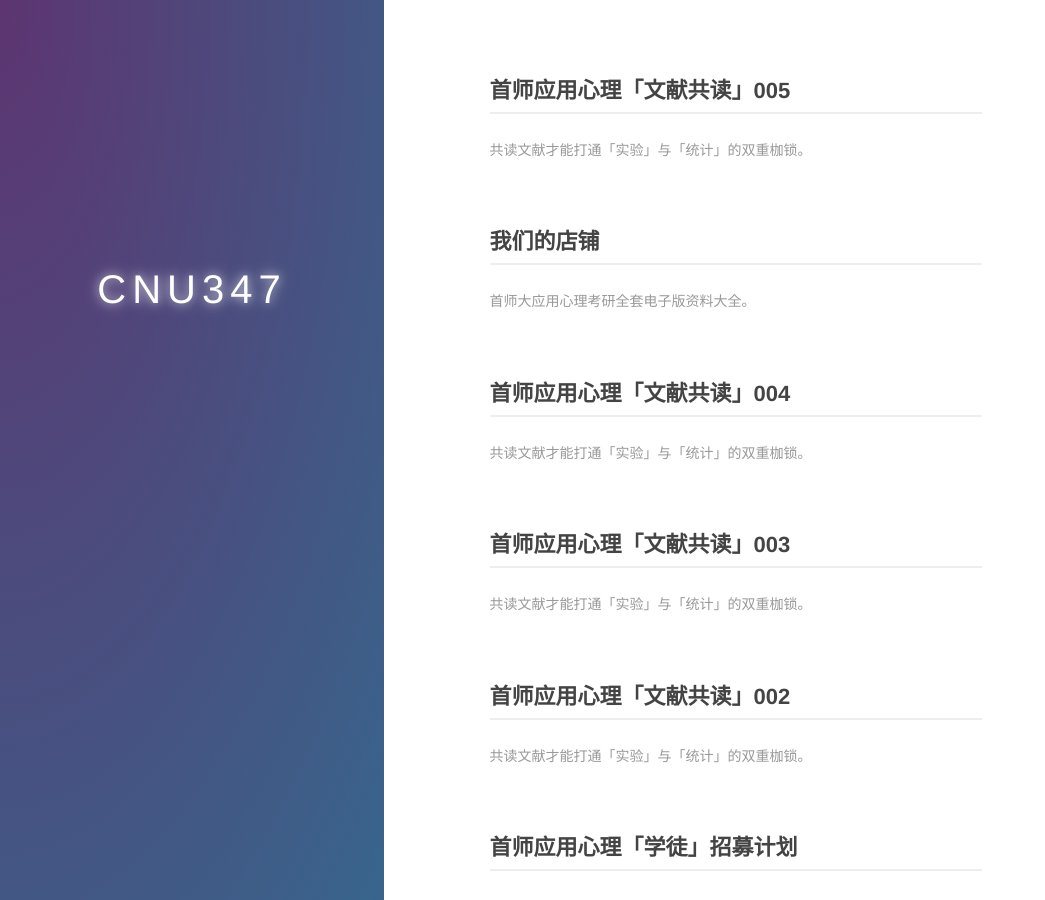
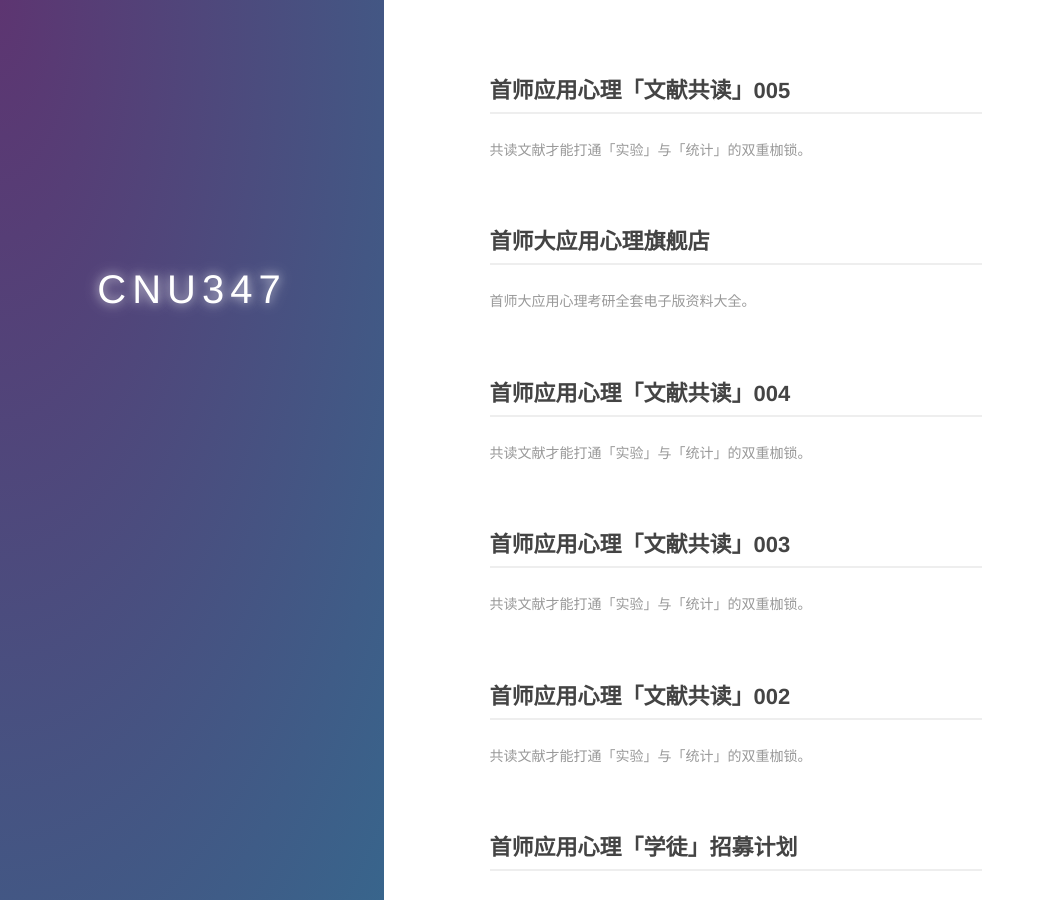
Before and after one commit to zapp926/cnu.github.io, a Jekyll site: the page built from index.md, in a window 1280 px wide and 900 px high. Shown: the whole window, without its empty margins (0-1045 px from the left). Built offline with Jekyll 4.4.1, drawn with Linux system fonts in a browser that asks for light colours.

Commit message:
Update 2019-06-19-DInaPu.md

```diff
--- a/_posts/2019-06-19-DInaPu.md
+++ b/_posts/2019-06-19-DInaPu.md
@@ -1,6 +1,6 @@
 ---
 layout:     post
-title: 我们的店铺
+title: 首师大应用心理旗舰店
 category: blog
 description: 首师大应用心理考研全套电子版资料大全。
 ---
```
